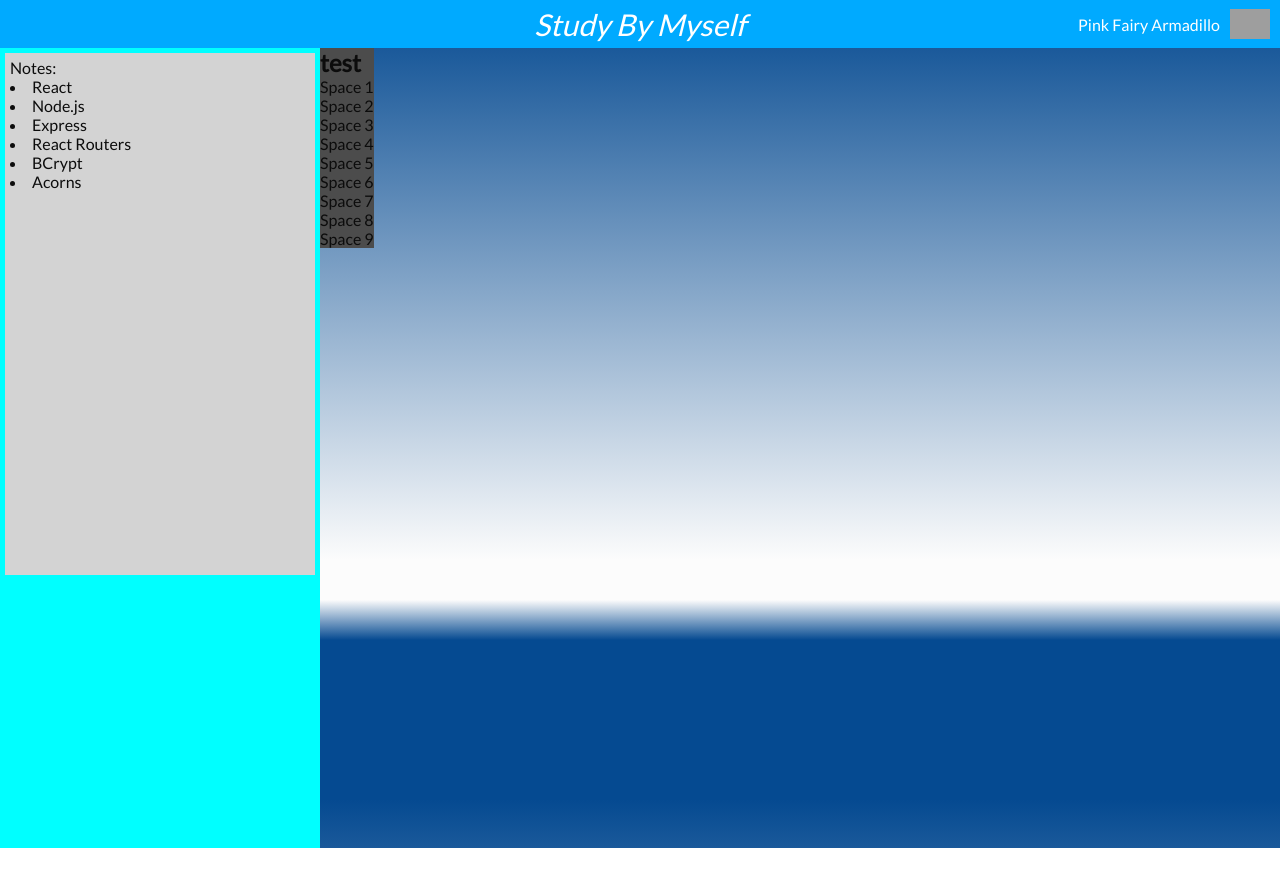
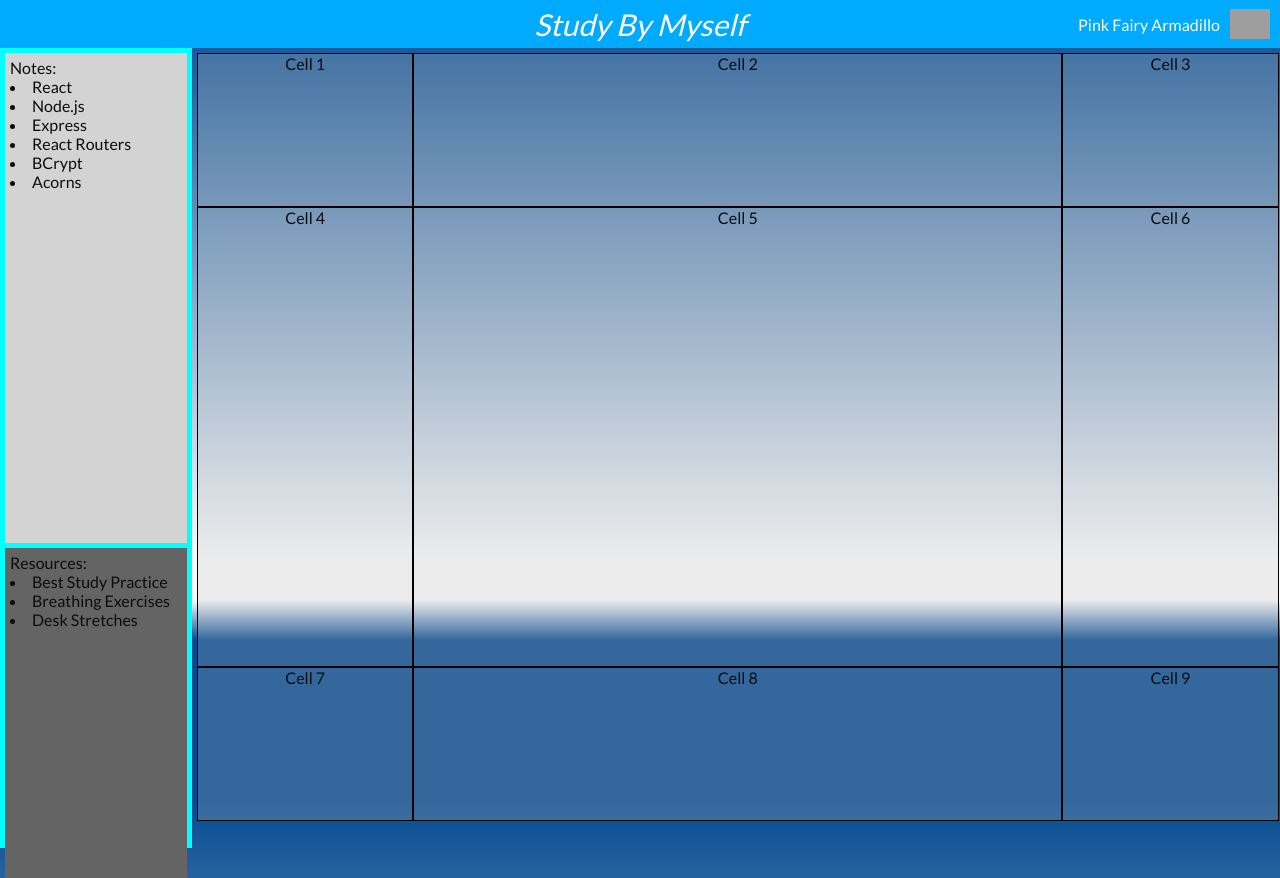
Before and after one commit to PFA-Crew/Study-With-Me, a React app: page / in a window 1280 px wide. Before the commit the page ends 848 px from the top, so only its background shows below. Built offline with nearby package versions, Linux system fonts and the light colour scheme; grey boxes are pictures that could not be loaded.

Commit message:
basic grid interface implented

```diff
--- a/client/src/components/App/App.jsx
+++ b/client/src/components/App.jsx
@@ -1,8 +1,10 @@
 import React, { useState, useEffect, useRef } from 'react';
-import './App.css';
+import './assets/App.css';
 import LoginComponent from './LoginComponent.jsx';
 import Notes from './Notes.jsx'
 import Desktop from './Desktop.jsx'
+import Resource from './Resources.jsx'
+import Ducky from './Ducky.jsx'
 
 function App() {
   // const [showCreateDialog, setShowCreateDialog] = useState(false);
@@ -159,7 +161,7 @@ function App() {
         <div id="navigation">
           {/* hello world */}
           <Notes />
-
+          <Resource />
         </div>
 
         <div id="desktop">
--- a/client/src/components/App/App.css
+++ /dev/null
@@ -1,65 +0,0 @@
-* {
-  padding: 0;
-  margin: 0;
-}
-
-header {
-  background-color: rgb(0, 170, 255);
-  display: flex;
-  width: 100vw;
-  height: 3em;
-  position: relative;
-  justify-content: center;
-  align-items: center;
-}
-
-#hero {
-  color: white;
-  font-size: 30px;
-  font-style: italic;
-}
-
-#user {
-  display: flex;
-  align-items: center;
-  position: absolute;
-  right: 0;
-  padding: 0 10px 0 0;
-}
-
-#user p{
-  color: white;
-  padding: 0 10px 0 0;
-}
-
-#userphoto {
-  height: 30px;
-}
-
-#layout {
-  display: flex;
-  height: 100%;
-}
-
-#navigation {
-  background-color: aqua;
-  position: relative;
-  width: 20em;
-  height: 100%;
-}
-
-#desktop {
-
-}
-
-#test {
-  background-color: rgb(211, 211, 211);
-  height: 40vw;
-  margin: 5px;
-  padding: 5px;
-}
-
-.desktopContainer {
-  background-color: rgb(76, 76, 76);
-  display: grid;
-}
--- a/client/src/components/App/Desktop.jsx
+++ /dev/null
@@ -1,21 +0,0 @@
-import React, { useState, useEffect, useRef } from 'react';
-import './App.css';
-
-function Desktop() {
-  return (
-    <div className="desktopContainer">
-      <h1>test</h1>
-      <div className="space-1">Space 1</div>
-      <div className="space-2">Space 2</div>
-      <div className="space-3">Space 3</div>
-      <div className="space-4">Space 4</div>
-      <div className="space-5">Space 5</div>
-      <div className="space-6">Space 6</div>
-      <div className="space-7">Space 7</div>
-      <div className="space-8">Space 8</div>
-      <div className="space-9">Space 9</div>
-    </div>
-  );
-}
-
-export default Desktop;
--- /dev/null
+++ b/client/src/components/Desktop.jsx
@@ -0,0 +1,21 @@
+import React, { useState, useEffect, useRef } from 'react';
+import './assets/App.css';
+
+function Desktop() {
+  return (
+    <div className="desktopContainer">
+      {/* <h1>test</h1> */}
+      <div className="cell" id="cell1">Cell 1</div>
+      <div className="cell" id="cell2">Cell 2</div>
+      <div className="cell" id="cell3">Cell 3</div>
+      <div className="cell" id="cell4">Cell 4</div>
+      <div className="center">Cell 5</div>
+      <div className="cell" id="cell6">Cell 6</div>
+      <div className="cell" id="cell7">Cell 7</div>
+      <div className="cell" id="cell8">Cell 8</div>
+      <div className="cell" id="cell9">Cell 9</div>
+    </div>
+  );
+}
+
+export default Desktop;
--- /dev/null
+++ b/client/src/components/Ducky.jsx
@@ -0,0 +1,15 @@
+import React, { useState, useEffect, useRef } from 'react';
+import './assets/App.css';
+
+function Resources() {
+  return (
+    <div id="resourceLayout">
+      <ul>Resources:</ul>
+      <li>Best Study Practice</li>
+      <li>Breathing Exercises</li>
+      <li>Desk Stretches</li>
+    </div>
+  );
+}
+
+export default Resources;
--- a/client/src/components/App/Notes.jsx
+++ b/client/src/components/Notes.jsx
@@ -1,9 +1,9 @@
 import React, { useState, useEffect, useRef } from 'react';
-import './App.css';
+import './assets/App.css';
 
 function Notes() {
   return (
-    <div id="test">
+    <div id="noteLayout">
       <ul>Notes:</ul>
       <li>React</li>
       <li>Node.js</li>
--- /dev/null
+++ b/client/src/components/Resources.jsx
@@ -0,0 +1,15 @@
+import React, { useState, useEffect, useRef } from 'react';
+import './assets/App.css';
+
+function Resources() {
+  return (
+    <div id="resourceLayout">
+      <ul>Resources:</ul>
+      <li>Best Study Practice</li>
+      <li>Breathing Exercises</li>
+      <li>Desk Stretches</li>
+    </div>
+  );
+}
+
+export default Resources;
--- /dev/null
+++ b/client/src/components/assets/App.css
@@ -0,0 +1,100 @@
+* {
+  padding: 0;
+  margin: 0;
+}
+
+header {
+  background-color: rgb(0, 170, 255);
+  display: flex;
+  width: 100vw;
+  height: 3em;
+  position: relative;
+  justify-content: center;
+  align-items: center;
+}
+
+#hero {
+  color: white;
+  font-size: 30px;
+  font-style: italic;
+}
+
+#user {
+  display: flex;
+  align-items: center;
+  position: absolute;
+  right: 0;
+  padding: 0 10px 0 0;
+}
+
+#user p{
+  color: white;
+  padding: 0 10px 0 0;
+}
+
+#userphoto {
+  height: 30px;
+}
+
+#layout {
+  display: flex;
+  height: 100%;
+}
+
+#navigation {
+  background-color: aqua;
+  position: relative;
+  /* width: 20em; */
+  width: 15vw;
+  height: 100%;
+}
+
+#desktop {
+  width: 84.5vw;
+  height: 96vh;
+  padding: 5px;
+}
+
+#noteLayout {
+  background-color: rgb(211, 211, 211);
+  height: 60%;
+  margin: 5px;
+  padding: 5px;
+}
+
+#resourceLayout {
+  background-color: rgb(100, 100, 100);
+  height: 40%;
+  margin: 5px;
+  padding: 5px;
+}
+
+.desktopContainer {
+  display: grid;
+  background-color: rgba(190, 190, 190, 0.255);
+  height: 100%;
+  grid-template-columns: repeat(5, 1fr);
+  grid-template-rows: repeat(5, 1fr);
+  grid-column-gap: 0px;
+  grid-row-gap: 0px;
+}
+
+.center {
+  border: solid 1px black ;
+  text-align: center;
+  grid-area: 2 / 2 / 5 / 5;
+}
+
+.cell {
+  border: solid 1px black ;
+  text-align: center;
+}
+
+#cell1 { grid-area: 1 / 1 / 2 / 2; }
+#cell2 { grid-area: 1 / 2 / 2 / 5; }
+#cell3 { grid-area: 1 / 5 / 2 / 6; }
+#cell4 { grid-area: 2 / 1 / 5 / 2; }
+#cell6 { grid-area: 2 / 5 / 5 / 6; }
+#cell7 { grid-area: 5 / 1 / 6 / 2; }
+#cell8 { grid-area: 5 / 2 / 6 / 5; }
+#cell9 { grid-area: 5 / 5 / 6 / 6; }
--- a/client/src/index.js
+++ b/client/src/index.js
@@ -1,6 +1,6 @@
 import React from 'react';
 import { createRoot } from 'react-dom/client';
-import App from './components/App/App.jsx';
+import App from './components/App.jsx';
 import './index.scss';
 
 const domNode = document.getElementById('root');
```
Also changed, not shown: client/src/components/LoginComponent.jsx (renamed from client/src/components/App/LoginComponent.jsx).
